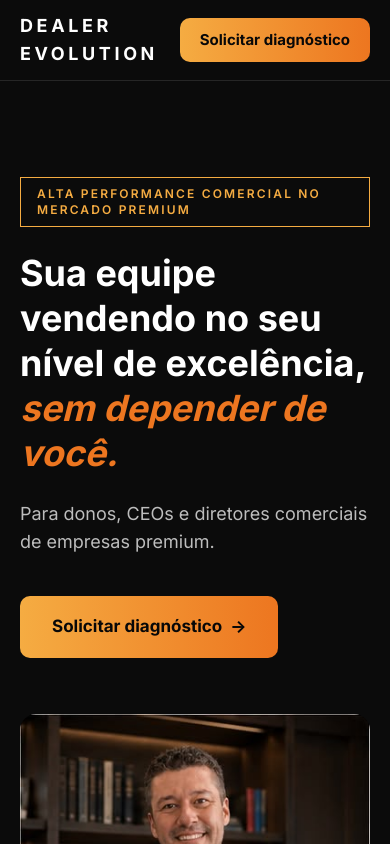
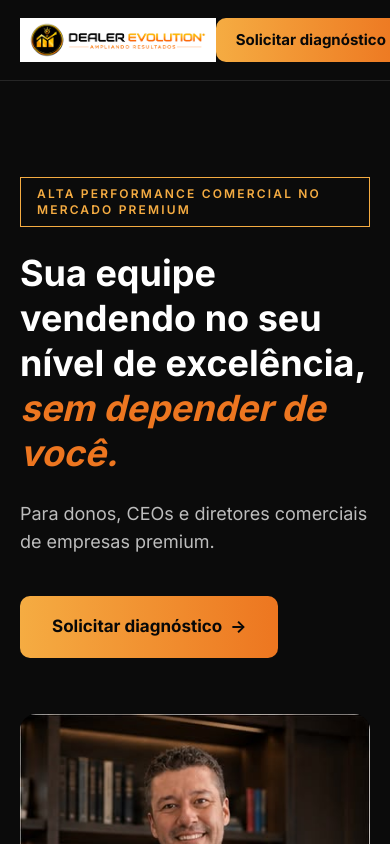
Before and after one commit to cardenuto28/landing-page-de-mentoria-f4acxsmks, a React (Vite) app: page / in a window 390 px wide. Shown: the top 844 px of the page. Built offline with nearby package versions, Linux system fonts and the light colour scheme.

Commit message:
Header: substitui texto DEALER EVOLUTION pelo logotipo (PNG) com altura responsiva

```diff
--- a/src/components/Header.tsx
+++ b/src/components/Header.tsx
@@ -1,5 +1,6 @@
 import { useEffect } from 'react'
 import { BRAND, HERO } from '@/lib/site-content'
+import logoDealer from '@/assets/preto-logo-4c160.png'
 
 export default function Header() {
   useEffect(() => {
@@ -15,8 +16,17 @@ export default function Header() {
   return (
     <header className="border-b border-[#262626] bg-[#0B0B0B]">
       <div className="mx-auto flex h-20 max-w-[1160px] items-center justify-between px-5">
-        <a href="/" className="text-lg font-bold tracking-[0.2em] text-white">
-          {BRAND.name}
+        <a
+          href="/"
+          className="flex shrink-0 items-center rounded-md bg-white px-2 py-1 focus-visible:outline focus-visible:outline-2 focus-visible:outline-offset-2 focus-visible:outline-[#E11D2E]"
+        >
+          <img
+            src={logoDealer}
+            alt={BRAND.name}
+            width={1660}
+            height={330}
+            className="h-9 w-auto sm:h-11 md:h-[52px]"
+          />
         </a>
         <a href="#diagnostico" className="btn-primary btn-small">
           Solicitar diagnóstico
```
Also changed, not shown: .skip.config.json, src/assets/preto-logo-4c160.png (added).
